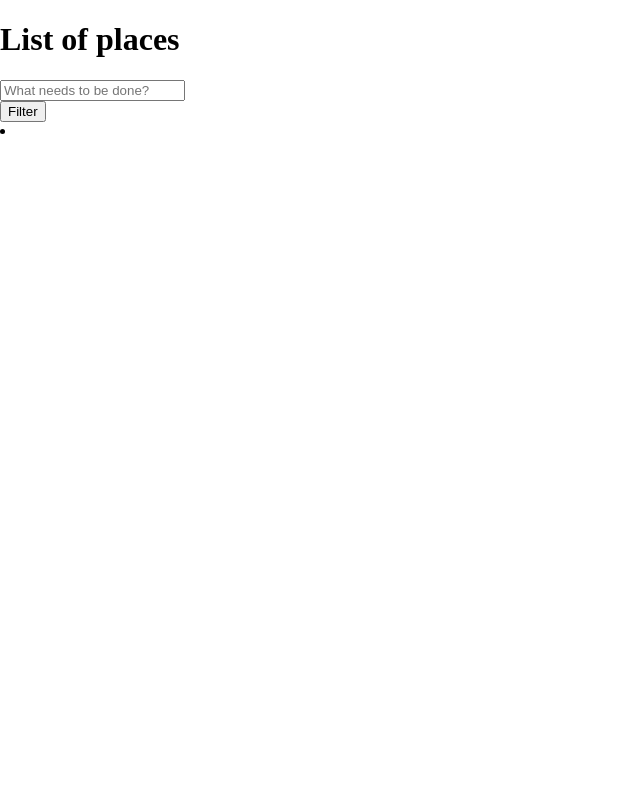
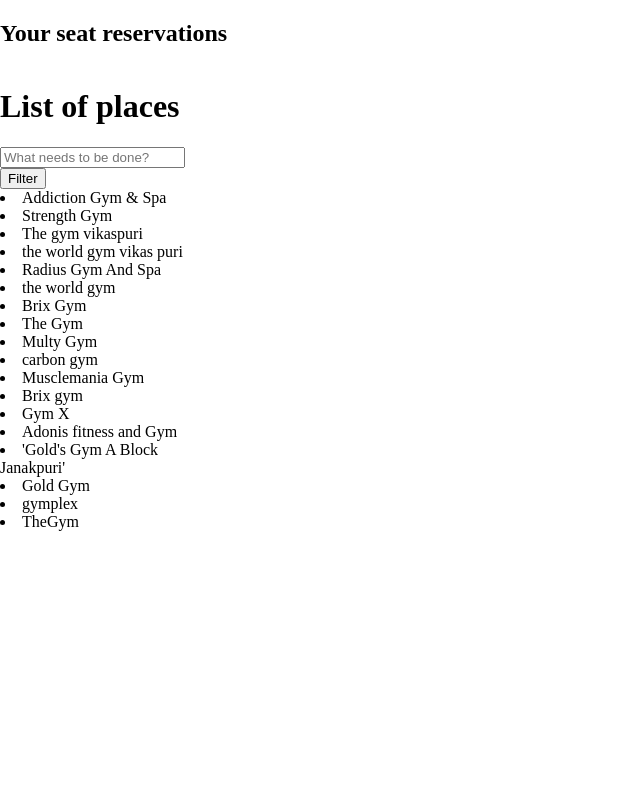
Before and after one commit to ankit-gupta1307/Map-Project, a plain HTML site: page index.html in a window 1280 px wide. Shown: the top 800 px of the page, without its empty margins (0-640 px from the left). Drawn offline with Linux system fonts and the light colour scheme; some packages are replaced by stand-ins of ours.

Commit message:
Knockout after example

```diff
--- a/index.html
+++ b/index.html
@@ -9,7 +9,7 @@
 
 
 
-    <style>
+   <style>
       html, body {
         height: 100%;
         margin: 0;
@@ -30,6 +30,23 @@
   </head>
   <body>
 
+   <h2>Your seat reservations</h2>
+<!--
+	<table>
+		<thead><tr>
+			<th>Passenger name</th><th>Meal</th><th>Surcharge</th><th></th>
+		</tr></thead>
+		<!-- Todo: Generate table body -->
+		<!--
+		<tbody data-bind="foreach: seats">
+			<tr>
+				<td data-bind="text: name"></td>
+				<td data-bind="text: meal().mealName"></td>
+				<td data-bind="text: meal().price"></td>
+			</tr>
+		</tbody>
+	</table> -->
+
    <div id ="menu" >
    <h1 id="header">List of places</h1>
 
@@ -41,13 +58,13 @@
 	</div>
    </div>
 
-    <div id="map"></div>
+    <div id="map"></div> X
 
 	<script src="js/lib/knockout-3.2.0.js"></script>
 	<script src = "main.js"> </script>
 
 
-    <script src = "https://maps.googleapis.com/maps/api/js?key=AIzaSyDaggBT_ca24SRBV3xs6oFzTbOWnrFJAjY&v=3&callback=initMap"></script>
+ <script src = "https://maps.googleapis.com/maps/api/js?key=AIzaSyDaggBT_ca24SRBV3xs6oFzTbOWnrFJAjY&v=3&callback=initMap"></script>
 
   </body>
 </html>
--- a/main.js
+++ b/main.js
@@ -1,6 +1,6 @@
 
 
-	var latit = 28.6368300;
+var latit = 28.6368300;
 	var lngit = 77.0938320;
 	var latitlngit = latit +','+ lngit;
 
@@ -8,40 +8,142 @@
 
  var locations = [
 	{
-		name: 'Tilak nagar',
+		name: 'Addiction Gym & Spa',
 		latlng: {
-					lat: 28.628472,
-					lng: 76.578614
+					lat: 28.639187518722093,
+					lng: 77.0750160873286
 				}
 	},
 
 	{
-		name: 'Janakpuri',
+		name: 'Strength Gym',
 		latlng: {
-					lat: 28.608472,
-					lng: 77.078614
+					lat: 28.63951183622196,
+					lng: 77.08926957394918
 				}
 	},
-
 	{
-		name: 'Rajouri Garden',
+		name: 'The gym vikaspuri',
 		latlng: {
-					lat: 28.658472,
-					lng: 76.878614
+					lat: 28.64290937981111,
+					lng: 77.08158661505388
+				}
+	},
+	{
+		name: 'the world gym vikas puri',
+		latlng: {
+					lat: 28.64402685702688,
+					lng: 77.0864032751163
+				}
+	},
+	{
+		name: 'Radius Gym And Spa',
+		latlng: {
+					lat: 28.641996352813372,
+					lng: 77.09651931856945
+				}
+	},
+	{
+		name: 'the world gym',
+		latlng: {
+					lat: 28.64487862367399,
+					lng: 77.07923160832262
+				}
+	},
+	{
+		name: 'Brix Gym',
+		latlng: {
+					lat: 28.627407338627094,
+					lng: 77.08603262901306
+				}
+	},
+	{
+		name: 'The Gym',
+		latlng: {
+					lat: 28.62630747520567,
+					lng: 77.09218638430356
+				}
+	},
+	{
+		name: 'Multy Gym',
+		latlng: {
+					lat: 28.634479626908053,
+					lng: 77.07248670383318
+				}
+	},
+	{
+		name: 'carbon gym',
+		latlng: {
+					lat: 28.62688669873087,
+					lng: 77.09476593210454
+				}
+	},
+	{
+		name: 'Musclemania Gym',
+		latlng: {
+					lat: 28.632213228257452,
+					lng: 77.10194229080281
+				}
+	},
+	{
+		name: 'Brix gym',
+		latlng: {
+					lat: 28.634499063442853,
+					lng: 77.1051004269293
+				}
+	},
+	{
+		name: 'Gym X',
+		latlng: {
+					lat: 28.616414801933328,
+					lng: 77.08061988756133
+				}
+	},
+	{
+		name: 'Adonis fitness and Gym',
+		latlng: {
+					lat: 28.62156138091793,
+					lng: 77.0877802311305
+				}
+	},
+	{
+		name: "'Gold's Gym A Block Janakpuri'",
+		latlng: {
+					lat: 28.622431823919275,
+					lng: 77.06936705764893
+				}
+	},
+	{
+		name: 'Gold Gym',
+		latlng: {
+					lat: 28.621837221762117,
+					lng: 77.0695750365762
+				}
+	},
+	{
+		name: 'gymplex',
+		latlng: {
+					lat: 28.63941226079242,
+					lng: 77.08104142666788
+				}
+	},
+	{
+		name: 'TheGym',
+		latlng: {
+					lat: 28.626682205745386,
+					lng: 77.09179401397705
 				}
 	}
+
 ];
 
-var.locate = ko.observable({name: ko.observableArray([])});
 
 
-var Location = function(data) {
-
-	this.latlng = data.latlng;
-	this.name = ko.computed(function() {
-	console.log(locate().name());
-	return locate().name();
-});
+var Location = function(data, item) {
+	var self = this;
+	self.name = data.name;
+	self.latlng = data.latlng;
+	self.abc = ko.observable(item);
 };
 
 
@@ -54,13 +156,18 @@ var viewModel = function() {
 
 	this.names = ko.observableArray([]);
 
+	self.availableIds = [{}, {}, {}, {}, {}, {}, {}, {}, {}, {}, {}, {}, {}, {}, {}, {}, {}, {}];
+	console.log(self.availableIds);
 	this.markers = ko.observableArray([]);
 
 	this.locationList = ko.observableArray([]);
 
-	locate().forEach(function(location) {
-		self.locationList.push(new Location(location));
+	locations.forEach(function(location) {
+		self.locationList.push(new Location(location, self.availableIds));
 	});
+
+	console.log(this.locationList()[0].abc()[0].id);
+	console.log(this.locationList()[0].name);
 
 
 
@@ -88,7 +195,7 @@ var viewModel = function() {
 		self.locationList()[i].marker = marker;
 
     };
-	console.log(self.markers()[0]);
+
 
 	var populateInfoWindow = function (marker, infowindow) {
 
@@ -131,17 +238,18 @@ var viewModel = function() {
 	};
 
 
-	var basicInfoUrl = "https://api.foursquare.com/v2/venues/search?client_id=P3B45WXNAGYNYO4ZFIFQUANHVAZ4RPZZ4Z0DG4S3TRJWCQGF&client_secret=R1RZ4KZQJYJJYX2F4NHWLXLXY10WIUXNKDFZU5SCNH0PBYBQ&v=20130815&ll=28.639069,77.086774&query=gym&radius=1000" ;
+	var basicInfoUrl = "https://api.foursquare.com/v2/venues/search?client_id=P3B45WXNAGYNYO4ZFIFQUANHVAZ4RPZZ4Z0DG4S3TRJWCQGF&client_secret=R1RZ4KZQJYJJYX2F4NHWLXLXY10WIUXNKDFZU5SCNH0PBYBQ&v=20130815&ll=28.639069,77.086774&query=gym&radius=2000" ;
 	$.ajax({
 		type: 'GET',
 		dataType: "jsonp",
 		cache: false,
 		url: basicInfoUrl,
 		success: function(data) {
+
 			for(var i=0; i < data.response.venues.length; i++) {
-					locate().name.push(data.response.venues[i].name);
+						self.availableIds[i].id = (data.response.venues[i].id);
+					};
 
-					}
 				}
 		});
 
@@ -175,19 +283,52 @@ var styles = [
 
  function initMap() {
   map = new google.maps.Map(document.getElementById('map'), {
-    zoom: 4,
-    center: {lat: 28.628472 , lng: 77.078614 },
+    zoom: 14,
+    center: {lat: 28.634479626908053 , lng: 77.07248670383318 },
 	styles: styles
 
   });
 
-  var bounds = {
-    north: 28,
+  /* var bounds = {
+    north: 28.5,
     south: 29,
-    east: 77.2,
-    west: 76.5
+    east: 76.9,
+    west: 77.2
   };
 
-   map.fitBounds(bounds);
+   map.fitBounds(bounds);  */
    ko.applyBindings(new viewModel());
 }
+
+
+/*
+
+// Class to represent a row in the seat reservations grid
+function SeatReservation(name, initialMeal) {
+    var self = this;
+    self.name = name;
+    self.meal = ko.observable(initialMeal);
+}
+
+// Overall viewmodel for this screen, along with initial state
+function ReservationsViewModel() {
+    var self = this;
+
+    // Non-editable catalog data - would come from the server
+    self.availableMeals = [
+        { mealName: "Standard (sandwich)", price: 0 },
+        { mealName: "Premium (lobster)", price: 34.95 },
+        { mealName: "Ultimate (whole zebra)", price: 290 }
+    ];
+
+    // Editable data
+    self.seats = ko.observableArray([
+        new SeatReservation("Steve", self.availableMeals[1]),
+        new SeatReservation("Bert", self.availableMeals[1])
+    ]);
+	console.log(self.seats()[0].meal().mealName);
+}
+
+ko.applyBindings(new ReservationsViewModel());
+
+*/
```
